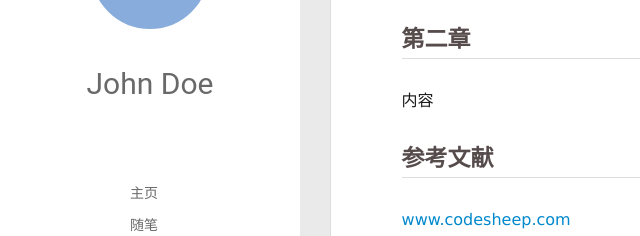
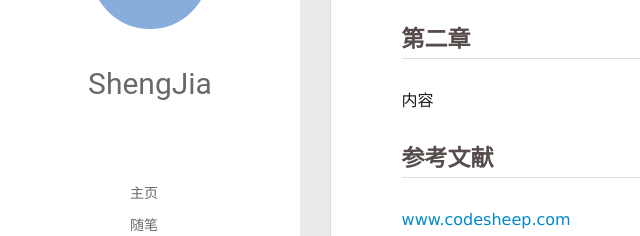
Before and after one commit to tiger-jia/ysjuuu.github.io, a plain HTML site: page index.html in a window 1280 px wide. Shown: the part 206-442 px from the top of the page, 0-640 px from the left. Drawn offline with Linux system fonts and the light colour scheme; no server answers.

Commit message:
Site updated: 2019-11-17 00:23:19

```diff
--- a/index.html
+++ b/index.html
@@ -6,7 +6,7 @@
   <meta name="renderer" content="webkit">
   <meta http-equiv="X-UA-Compatible" content="IE=edge" >
   <link rel="dns-prefetch" href="http://yoursite.com">
-  <title>Hexo</title>
+  <title>shengjia</title>
   <meta name="viewport" content="width=device-width, initial-scale=1, maximum-scale=1">
   <meta property="og:type" content="website">
 <meta property="og:title" content="Hexo">
@@ -45,7 +45,7 @@
 			<img src="" class="js-avatar">
 		</a>
 		<hgroup>
-		  <h1 class="header-author"><a href="/">John Doe</a></h1>
+		  <h1 class="header-author"><a href="/">ShengJia</a></h1>
 		</hgroup>
 
 
```
